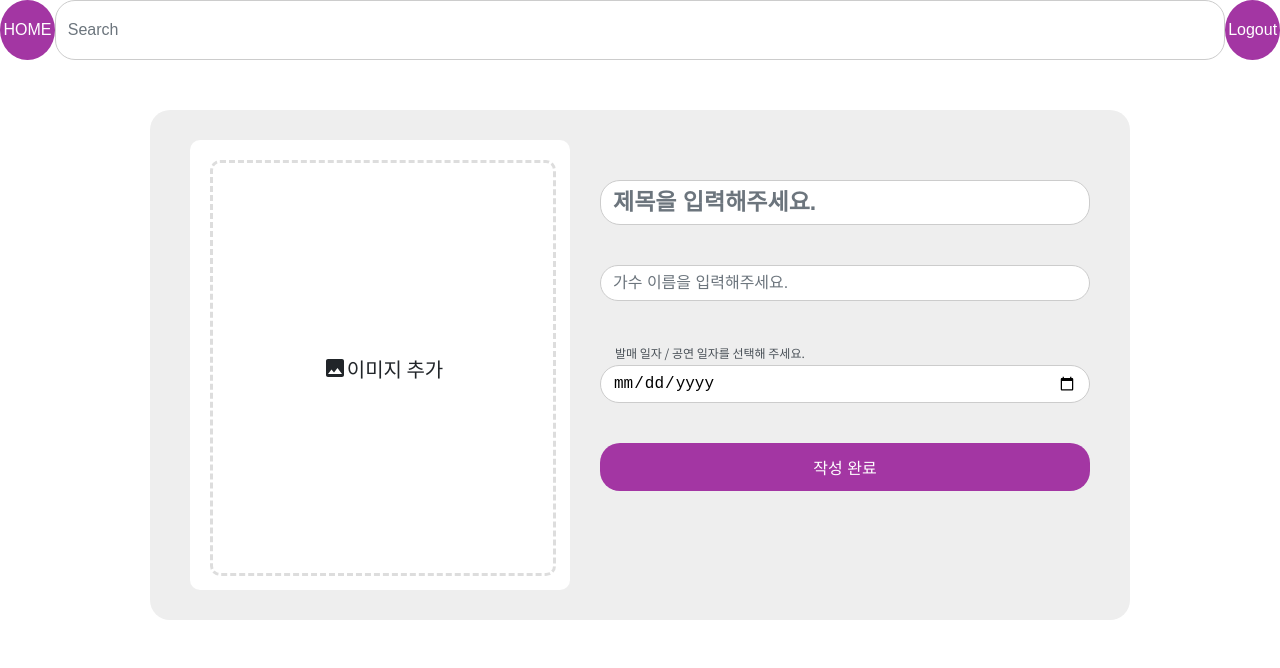
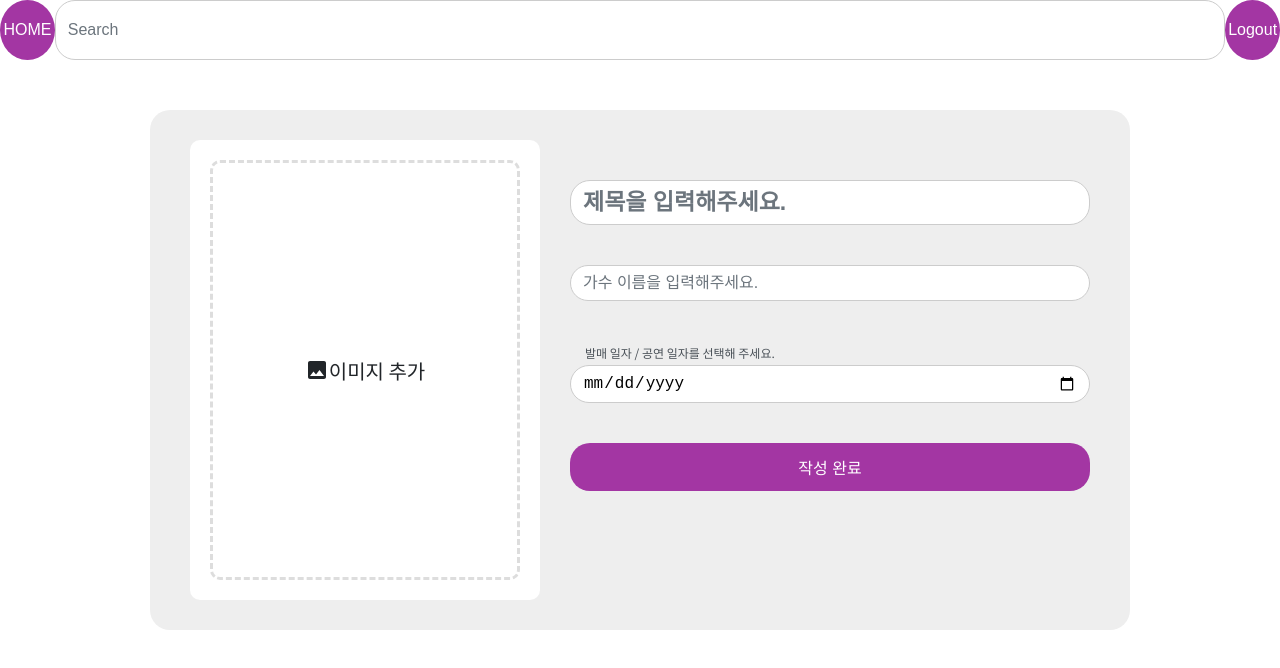
Before and after one commit to HseongH/Bohemian-Rhapsody, a React (Create React App) app: page /write in a window 1280 px wide. Shown: the top 668 px of the page. Built offline with nearby package versions, Linux system fonts and the light colour scheme.

Commit message:
이미지 스타일 수정

```diff
--- a/src/elements/Image.js
+++ b/src/elements/Image.js
@@ -3,14 +3,13 @@ import React from 'react';
 import styled from 'styled-components';
 
 const ImageStyle = styled.img`
-  ${(props) => props.src || 'display: none;'};
   width: 100%;
 `;
 
 const Image = (props) => {
   const { src, alt } = props;
 
-  return <ImageStyle src={src} alt={alt} />;
+  if (src) return <ImageStyle src={src} alt={alt} />;
 };
 
 Image.defaultProps = {};
--- a/src/pages/Write.js
+++ b/src/pages/Write.js
@@ -3,7 +3,7 @@ import React, { useState } from 'react';
 import styled from 'styled-components';
 
 // ELEMENTS
-import { Grid, Button, Input, Text } from '../elements/index';
+import { Grid, Button, Input, Text, Image } from '../elements/index';
 
 // ICON
 import InsertPhotoIcon from '@material-ui/icons/InsertPhoto';
@@ -18,6 +18,7 @@ const LabelStyle = styled.label`
   font-size: 20px;
   border: dashed #ddd;
   border-radius: 10px;
+  box-sizing: border-box;
 `;
 
 const InputFile = styled.input`
@@ -30,7 +31,7 @@ const InputFile = styled.input`
 `;
 
 const Write = (props) => {
-  const [height, setHeight] = useState('450px');
+  const [height, setHeight] = useState('420px');
 
   return (
     <Grid
@@ -41,19 +42,14 @@ const Write = (props) => {
       bg="#eee"
       radius="20px"
     >
-      <Grid
-        width="380px"
-        bg="#fff"
-        padding="20px"
-        radius="10px"
-        margin="0 30px 0 0"
-        style={{ height: `${height}`, position: 'relative' }}
-      >
-        <LabelStyle htmlFor="input--file">
-          <InsertPhotoIcon />
-          이미지 추가
-        </LabelStyle>
-        <InputFile type="file" id="input--file" />
+      <Grid width="350px" bg="#fff" padding="20px" radius="10px" margin="0 30px 0 0">
+        <Grid style={{ height: `${height}`, position: 'relative' }}>
+          <LabelStyle htmlFor="input--file">
+            <InsertPhotoIcon />
+            이미지 추가
+          </LabelStyle>
+          <InputFile type="file" id="input--file" />
+        </Grid>
       </Grid>
 
       <Grid style={{ flex: 1 }}>
```
